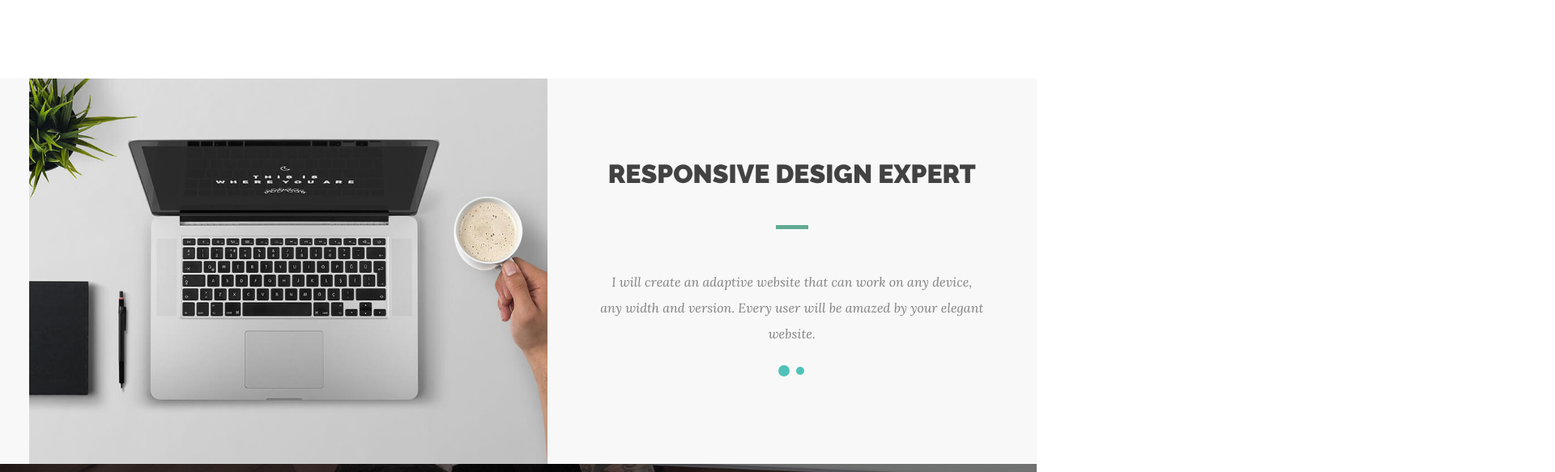
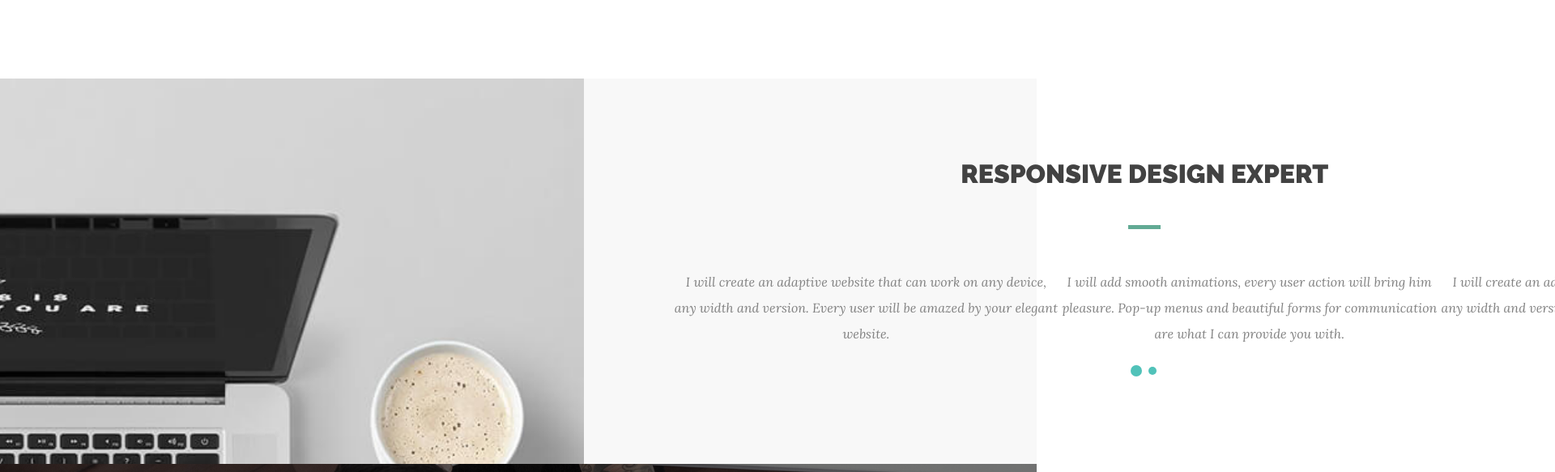
Before and after one commit to Peter2852/animated-barnacle, a plain HTML site: page index.html in a window 1280 px wide. Shown: the part 1753-2336 px from the top of the page at 81% size, 1920 px wide, since content can reach past the window. Drawn offline with nearby package versions, Linux system fonts and the light colour scheme.

Commit message:
Update style.css

```diff
--- a/style.css
+++ b/style.css
@@ -359,6 +359,10 @@ section{
 	position: relative;
 	min-height: 659px;
 }
+.container-fluid{
+	display:flex;
+	justify-content:center;
+}
 
 .intro-box{
 	height: 100vh;
```
